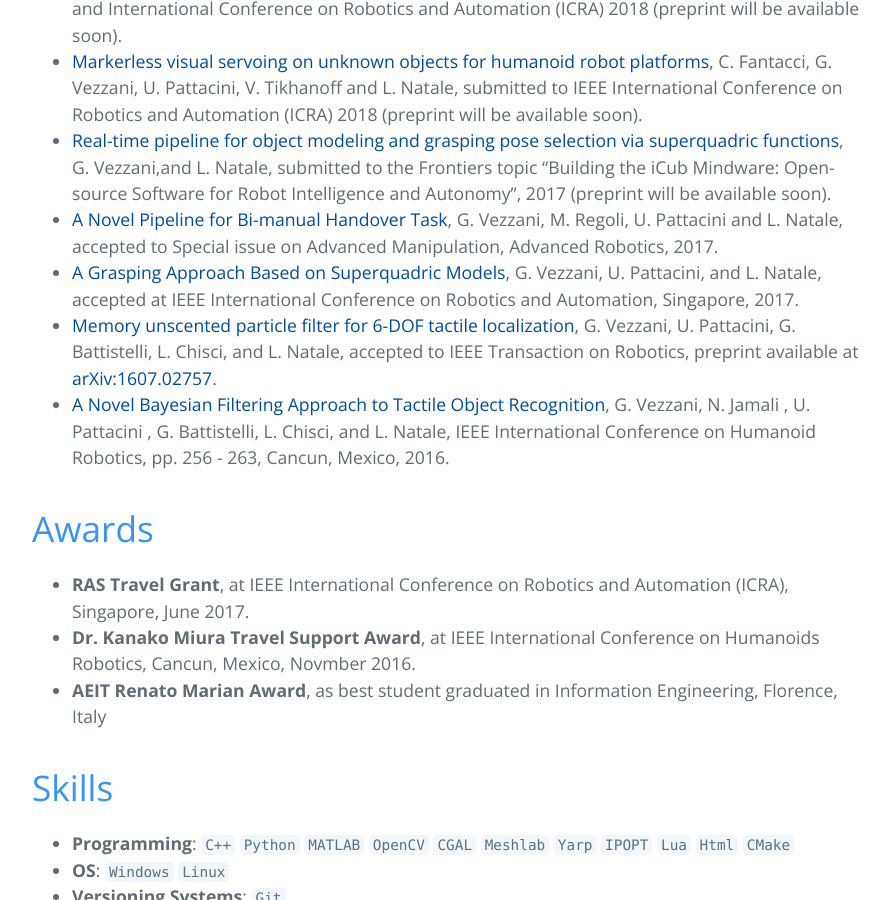
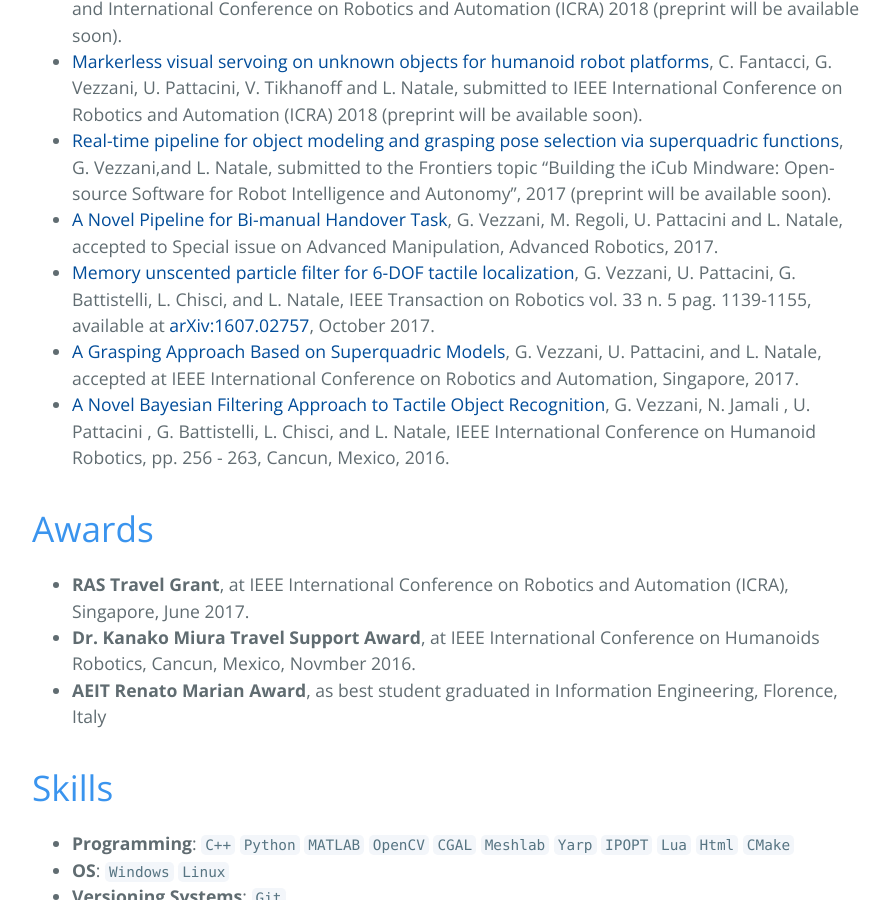
Before and after one commit to giuliavezzani/giuliavezzani_old.github.io, a Jekyll site: the page built from index.md, in a window 1280 px wide and 900 px high, scrolled down 1884 px. Shown: the whole window, without its empty margins (192-1082 px from the left). Built offline with Jekyll 4.4.1, drawn with Linux system fonts in a browser that asks for light colours; our own code applies the rules of GitHub Pages for plain Markdown files.

Commit message:
Update index.md

```diff
--- a/index.md
+++ b/index.md
@@ -89,11 +89,11 @@ advancement of the theory and practice of systems and control.</p>
   - [Real-time pipeline for object modeling and grasping pose selection via superquadric functions](), G. Vezzani,and L. Natale, submitted to the Frontiers topic "Building the iCub Mindware: Open-source Software for Robot Intelligence and Autonomy", 2017 (preprint will be available soon).
  - [A Novel Pipeline for Bi-manual Handover Task](handover), G. Vezzani, M. Regoli, U. Pattacini
  and L. Natale, accepted to Special issue on Advanced Manipulation, Advanced Robotics, 2017.
+  - [Memory unscented particle filter for 6-DOF tactile localization](mupf), G. Vezzani, U. Pattacini,
+ G. Battistelli, L. Chisci, and L. Natale, IEEE Transaction on Robotics vol. 33 n. 5 pag. 1139-1155,
+ available at [arXiv:1607.02757](https://arxiv.org/pdf/1607.02757.pdf), October 2017.
 - [A Grasping Approach Based on Superquadric Models](grasping), G. Vezzani, U. Pattacini, and L.
   Natale, accepted at IEEE International Conference on Robotics and Automation, Singapore, 2017.
- - [Memory unscented particle filter for 6-DOF tactile localization](mupf), G. Vezzani, U. Pattacini,
- G. Battistelli, L. Chisci, and L. Natale, accepted to IEEE Transaction on Robotics, preprint
- available at [arXiv:1607.02757](https://arxiv.org/pdf/1607.02757.pdf).
 - [A Novel Bayesian Filtering Approach to Tactile Object Recognition](recognition), G. Vezzani, N.
  Jamali , U. Pattacini , G. Battistelli, L. Chisci, and L. Natale, IEEE International Conference
  on Humanoid Robotics, pp. 256 - 263, Cancun, Mexico, 2016.
```
